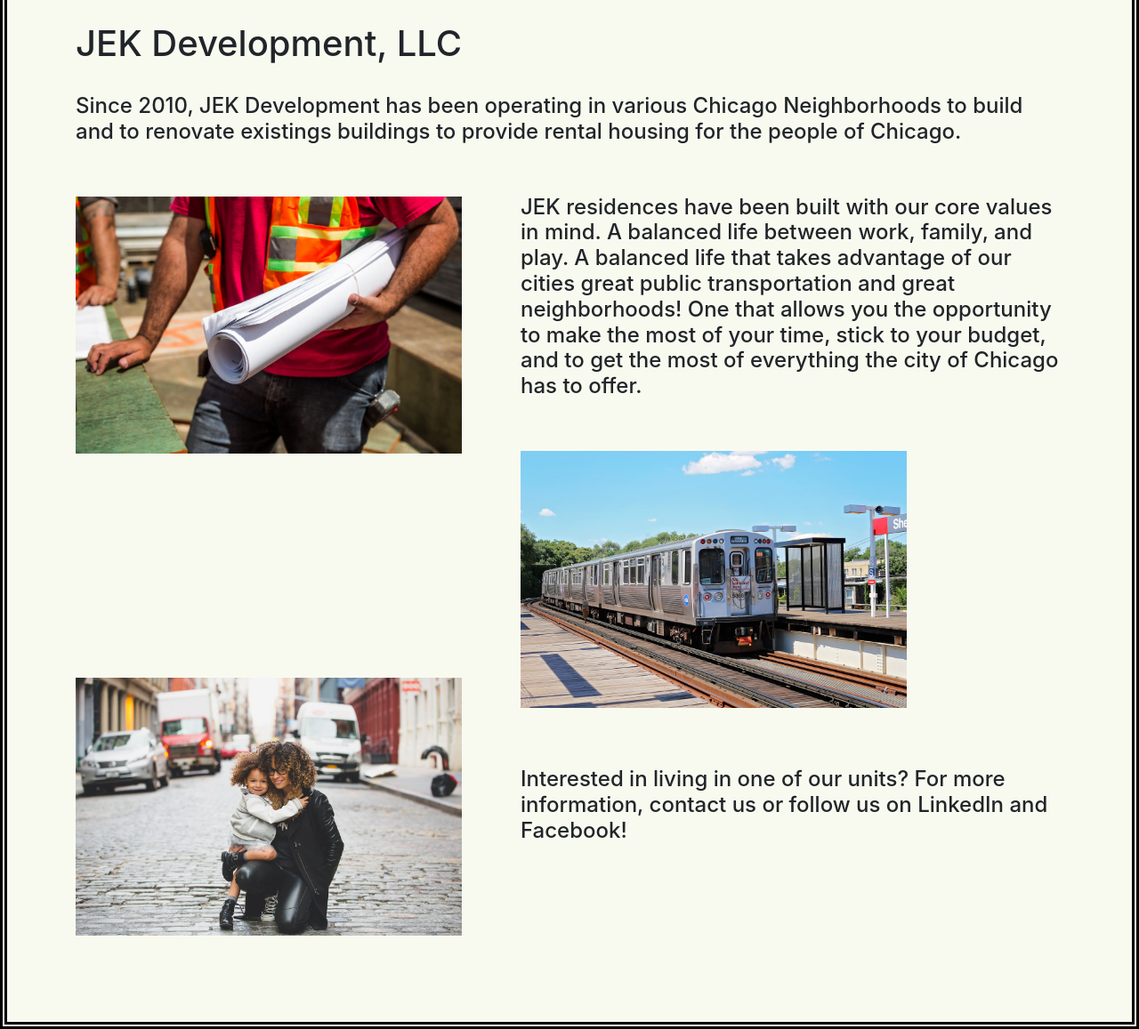
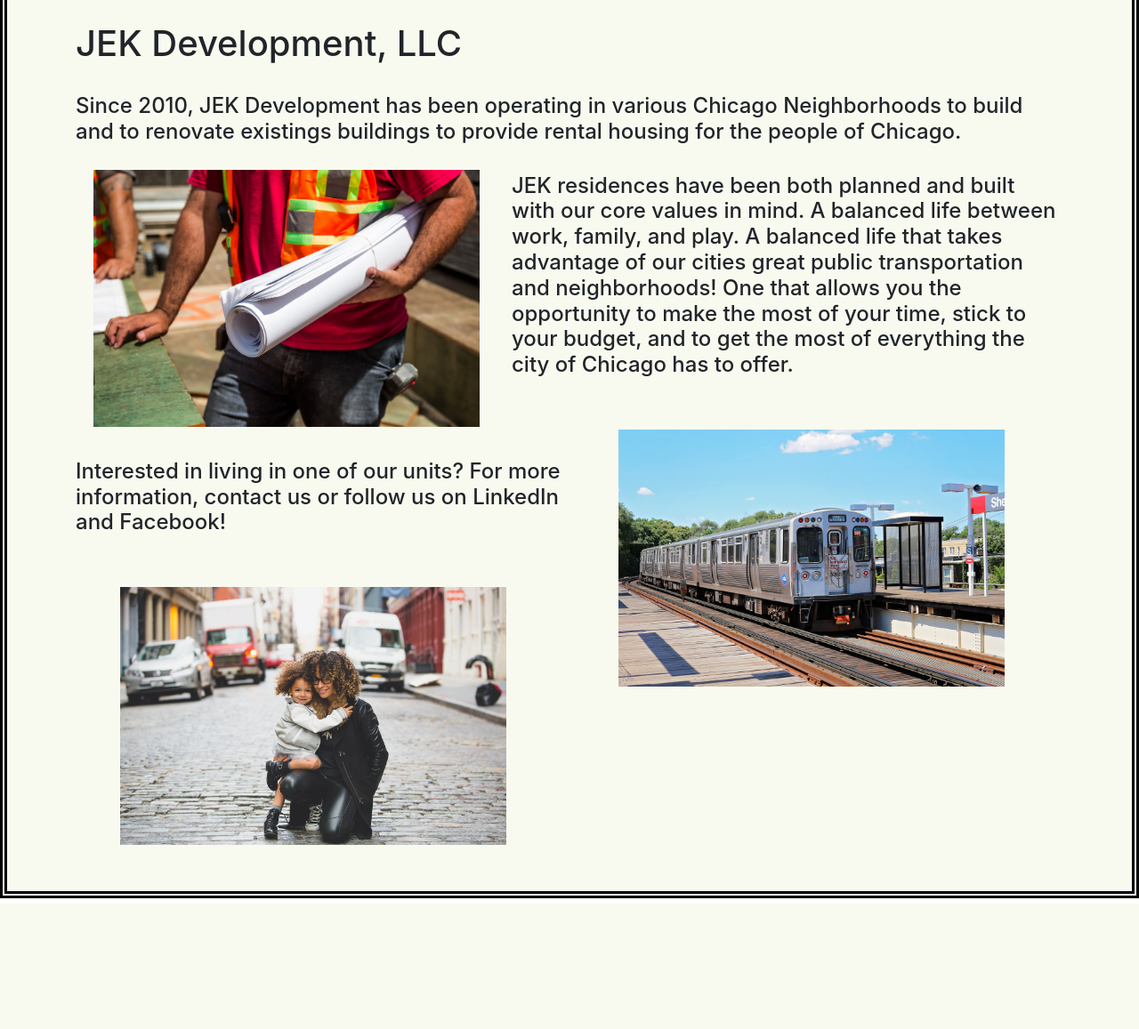
Before and after one commit to ewnike/JEK_Housing, a Django app: page /about_us in a window 1280 px wide. Shown: the part 129-1286 px from the top of the page at 89% size. After the commit the page ends 1145 px from the top, so only its background shows below. Run offline with Django 3.2, Linux system fonts and the light colour scheme; parts of the project's set-up code (start-up, migrations or seed data) failed here and were passed over; some libraries are stand-ins or nearby versions.

Commit message:
changes to make site responsive and images render

```diff
--- a/apps/housing/static/css/style.css
+++ b/apps/housing/static/css/style.css
@@ -0,0 +1,22 @@
+#wrapper{
+  background-color: #F8FAF0;
+  width:100%;
+  height: 100%;
+  border-color: black;
+  border-width: 8px;
+  border-style: double;
+}
+
+@media only screen and (max-width: 480px){
+
+}
+
+@media only screen and (min-width: 481px){
+
+}
+
+
+
+@media only screen and (min-width: 1024px){
+
+}
--- a/apps/housing/templates/housing/about_us.html
+++ b/apps/housing/templates/housing/about_us.html
@@ -2,23 +2,14 @@
 <html lang="en" dir="ltr">
   <head>
     <meta charset="utf-8">
+      {% load staticfiles %}
+      <link rel="stylesheet" href="{% static 'css/style.css' %}">
     <link rel="stylesheet" href="https://maxcdn.bootstrapcdn.com/bootstrap/4.4.1/css/bootstrap.min.css">
     <script src="https://ajax.googleapis.com/ajax/libs/jquery/3.4.1/jquery.min.js"></script>
     <script src="https://maxcdn.bootstrapcdn.com/bootstrap/4.4.1/js/bootstrap.min.js"></script>
     <title>About Us</title>
-    <style>
-      #wrapper{
-        background-color: #F8FAF0;
-        width:100%;
-        height: 100%;
-        border-color: black;
-        border-width: 8px;
-        border-style: double;
-      }
-    </style>
   </head>
   <body>
-    {% load staticfiles %}
     <div id="wrapper">
       <div class = "container-fluid" style = "margin-top: 20px; ">
         <nav class="navbar navbar-expand-lg navbar-dark bg-dark">
@@ -26,7 +17,7 @@
             <button class="navbar-toggler" type="button" data-toggle="collapse" data-target="#navbarNavAltMarkup" aria-controls="navbarNavAltMarkup" aria-expanded="false" aria-label="Toggle navigation">
               <span class="navbar-toggler-icon"></span>
             </button>
-            <div class="collapse navbar-collapse" id="navbarNavAltMarkup">
+              <div class="collapse navbar-collapse" id="navbarNavAltMarkup">
               <div class="navbar-nav">
                 <a class="nav-item nav-link active"style= "font-size: 30px; margin-left: 50px;" href="{% url 'housing:index' %}">Home <span class="sr-only">(current)</span></a>
                 <a class="nav-item nav-link"style= "font-size: 30px;margin-left: 30px;" href="{% url 'housing:property_list' %}">Properties</a>
@@ -36,19 +27,22 @@
             </div>
          </nav>
        </div>
-       <div class = "container" style = "margin-bottom:200px;">
-    <h1 style = "margin-top: 25px; ">JEK Development, LLC</h1><br>
-    <h4>Since 2010, JEK Development has been operating in various Chicago Neighborhoods
-      to build and to renovate existings buildings to provide rental housing for the
-      people of Chicago.</h4> <img class="pr-md-3 pb-3 float-md-left img-fluid"style = "margin-top: 50px; margin-right: 50px;" src= "static/images/draft.jpg" width = 450px height = 300px>
-      <br><br><h4>JEK residences have been built with our core values in mind.
-      A balanced life between work, family, and play. A balanced life that takes advantage of our cities
-      great public transportation and great neighborhoods! One that allows you the opportunity to make the most of your time, stick to your budget, and to get the
-      most of everything the city of Chicago has to offer.</h4>
-      <img class="pr-md-3 pb-3 float-md-center img-fluid" style = "margin-top: 50px; margin-bottom: 50px;"src= "static/images/elevated_train.jpg" width = 450px height = 300px>
-      <img class="pr-md-3 pb-3 float-md-left img-fluid" style = "margin-top: -100px; margin-right: 50px;"src= "static/images/happy_mother_and_child.jpg" width = 450px height = 300px>
-      <h4>Interested in living in one of our units? For more information, contact us or follow us on LinkedIn and Facebook!</h4>
-  </div>
-</div>
+       <div class = "container" style = "margin-bottom: 400px;">
+         <h1 style = "padding-top: 25px; ">JEK Development, LLC</h1><br>
+         <h4>Since 2010, JEK Development has been operating in various Chicago Neighborhoods
+           to build and to renovate existings buildings to provide rental housing for the
+           people of Chicago.</h4>
+           <img class="pr-md-3 pb-3 float-md-left img-fluid" style="margin:20px;" src= "static/images/draft.jpg" class = "img-thumbnail" width = 450px height = 300px> <br>
+           <div class = "text-left">
+           <h4>JEK residences have been both planned and built with our core values in mind.
+           A balanced life between work, family, and play. A balanced life that takes advantage of our cities great
+           public transportation and neighborhoods! One that allows you the opportunity to make the most of your time, stick to your budget, and to get the
+           most of everything the city of Chicago has to offer.</h4></div>
+           <img class="pr-md-3 pb-3 float-md-right img-fluid" style = "margin: 50px;"src= "static/images/elevated_train.jpg" width = 450px height = 300px>
+           <div class = "text-left" >
+             <h4>Interested in living in one of our units? For more information, contact us or follow us on LinkedIn and Facebook!</h4></div>
+           <img class="pr-md-3 pb-3 float-md-left img-fluid" style = "margin: 50px; "src= "static/images/happy_mother_and_child.jpg" width = 450px height = 300px>
+      </div>
+    </div>
   </body>
 </html>
```
Also changed, not shown: apps/housing/templates/housing/index.html (+4 -12 lines), apps/housing/templates/housing/invest.html (+11 -19 lines), apps/housing/templates/housing/property_list.html (+8 -15 lines), db.sqlite3, 1 other file.
